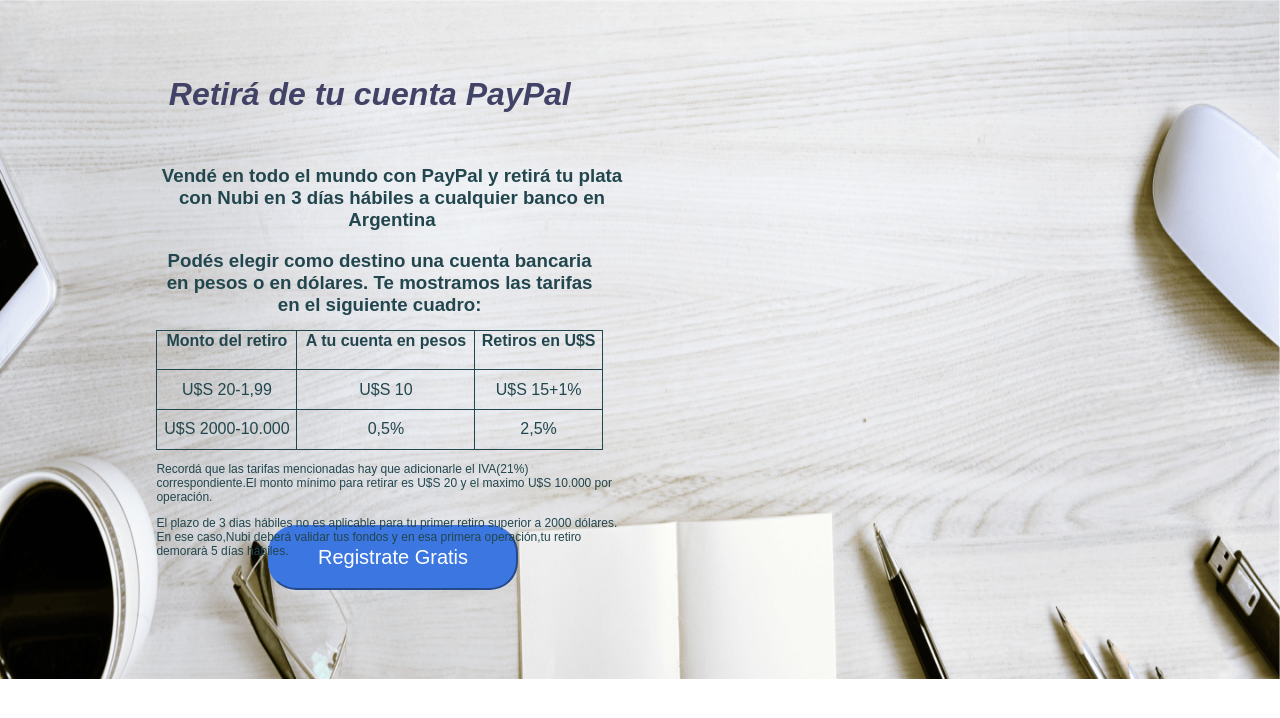
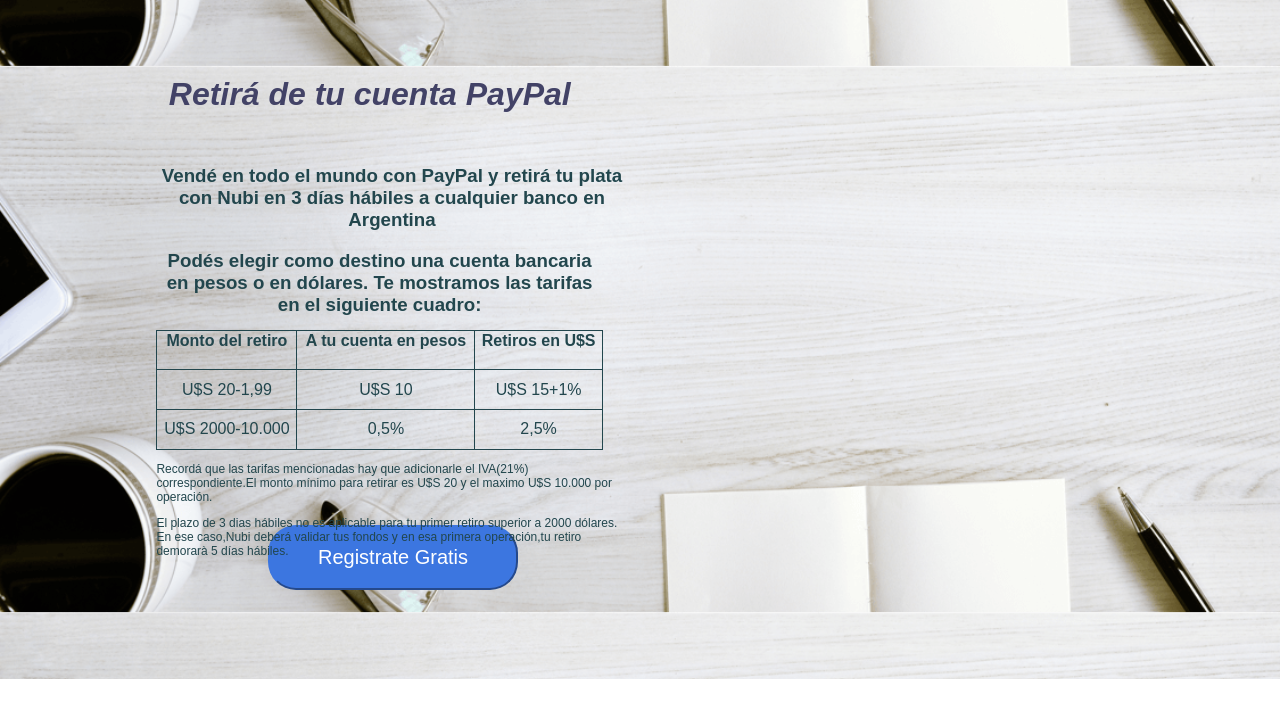
Before and after one commit to lazaronazareno/practicas-nubi, a React (Create React App) app in the folder nubi/: page / in a window 1280 px wide. Shown: the top 718 px of the page. Built offline with nearby package versions, Linux system fonts and the light colour scheme.

Commit message:
arregle la imagen del fondo de pantalla

```diff
--- a/nubi/src/components/Withdrawals/ContainerOne/index.js
+++ b/nubi/src/components/Withdrawals/ContainerOne/index.js
@@ -8,7 +8,6 @@
         return (
             <div className={styles.cont1}>
               <div className={styles.ContainerWithdrawals}>
-                  <img src={Fondo}className={styles.fondo}/>
               </div>
             </div>
 
--- a/nubi/src/components/Withdrawals/ContainerOne/styles.module.scss
+++ b/nubi/src/components/Withdrawals/ContainerOne/styles.module.scss
@@ -1,21 +1,17 @@
 .cont1{
     width: 100%;
     height: 90vh;
+
 }
 .ContainerWithdrawals{
     width: 100%;
-    height: 100%;
-    position:absolute;
+    height: 85vh;
+    background-image: url(../assets/Retiros.png);
+    background-size: 128%;
+    background-position:left;
+    position: absolute;
     right: 0px;
     top:-1px;
-    background-position: center left;
-}
-
-
-.fondo{
-    width: 100%;
-    height: 85vh;
-
 
 
 
```
